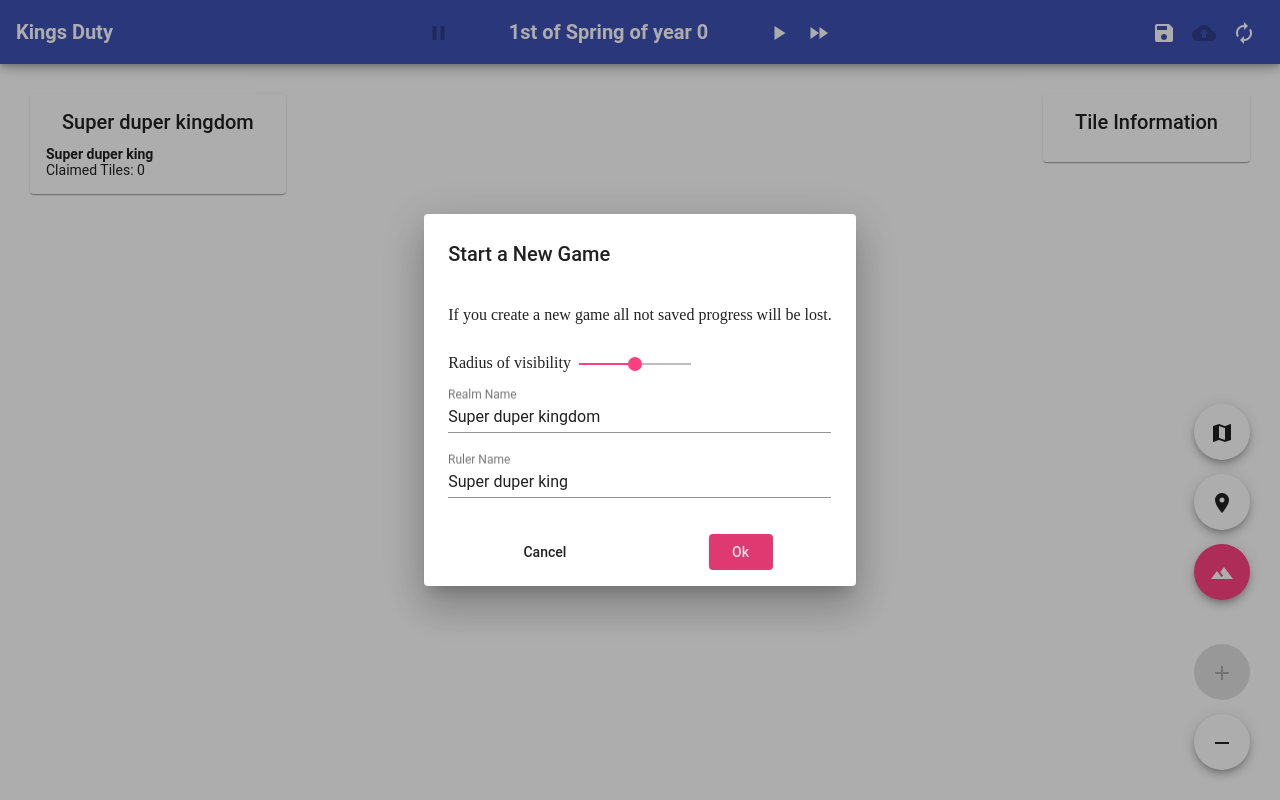
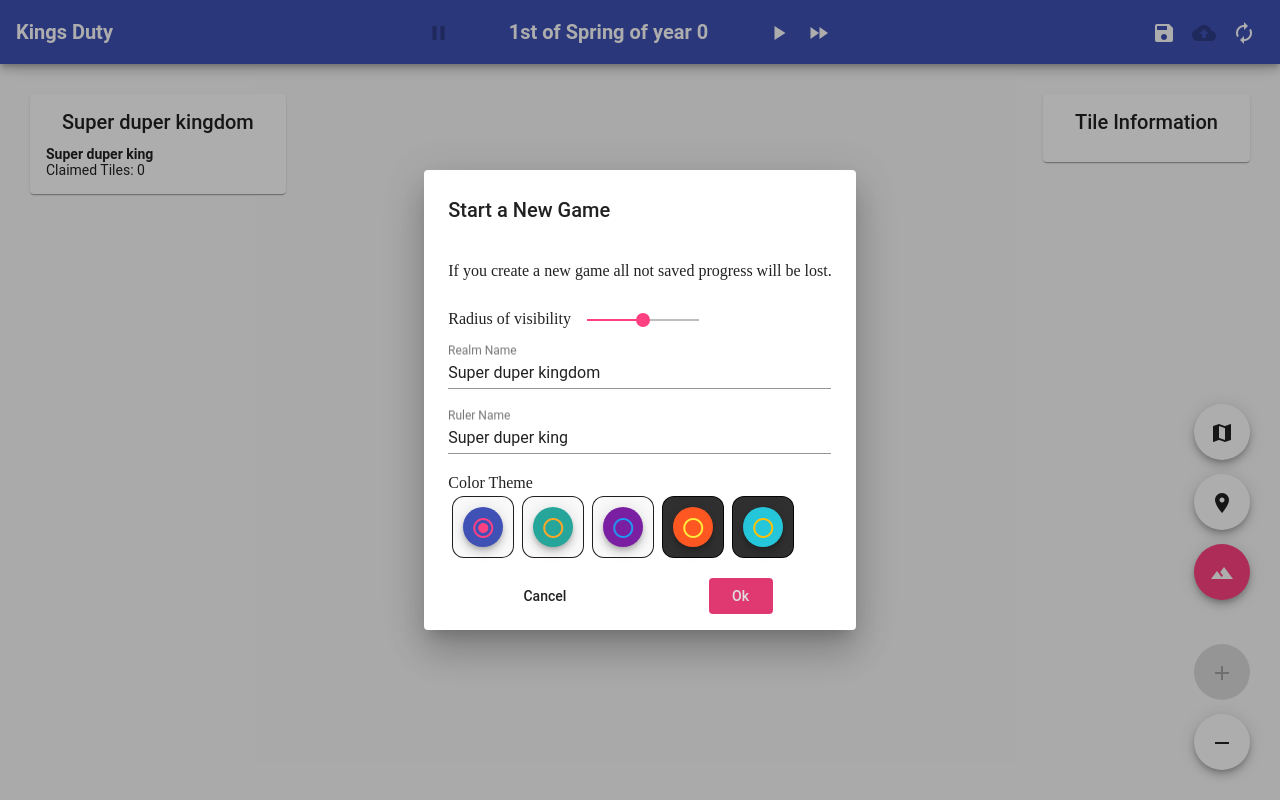
Before and after one commit to zaknafain/kings-duty, an Angular app: page / in a window 1280 px wide. Built offline with nearby package versions, Linux system fonts and the light colour scheme.

Commit message:
Add themes to the game

```diff
--- a/src/app/app.component.ts
+++ b/src/app/app.component.ts
@@ -9,6 +9,9 @@ import { DataService } from './data/data.service';
 import { RealmService } from './realm/realm.service';
 
 import { NewGameDialogComponent } from './new-game-dialog/new-game-dialog.component';
+import { OverlayContainer } from '@angular/cdk/overlay';
+import { ThemeService } from './themes/theme.service';
+import { Theme, defaultTheme } from './themes/theme';
 
 @Component({
   selector: 'app-root',
@@ -21,14 +24,22 @@ import { NewGameDialogComponent } from './new-game-dialog/new-game-dialog.compon
 export class AppComponent {
   visibleRadius = 3;
   realm: Realm;
+  theme: Theme = defaultTheme;
 
   constructor(
+    private matDialog: MatDialog,
+    public overlayContainer: OverlayContainer,
     private tileService: TileService,
     private timeService: TimeService,
     private dataService: DataService,
     private realmService: RealmService,
-    private matDialog: MatDialog
+    private themeService: ThemeService
   ) {
+    this.themeService.theme$.subscribe(theme => {
+      if (this.theme !== theme && theme !== undefined) {
+        this.switchTheme(theme);
+      }
+    });
     this.realmService.playerRealm$.subscribe(realm => {
       this.realm = realm;
     });
@@ -43,7 +54,8 @@ export class AppComponent {
       data: {
         visibleRadius: this.visibleRadius,
         realmName: this.realm.name,
-        rulerName: this.realm.ruler
+        rulerName: this.realm.ruler,
+        colorTheme: this.theme
       }
     });
 
@@ -52,12 +64,19 @@ export class AppComponent {
         this.realmService.playerRealm = {
           name: result.realmName,
           ruler: result.rulerName,
-          size: 0
+          size: 0,
         };
+        this.themeService.theme = result.colorTheme;
         this.visibleRadius = result.visibleRadius;
         this.renewMap();
       }
     });
+  }
+
+  private switchTheme(theme: Theme): void {
+    this.overlayContainer.getContainerElement().parentElement.classList.remove(this.theme.mainClass);
+    this.overlayContainer.getContainerElement().parentElement.classList.add(theme.mainClass);
+    this.theme = theme;
   }
 
   private renewMap(): void {
--- a/src/app/data/data.service.ts
+++ b/src/app/data/data.service.ts
@@ -5,6 +5,7 @@ import { SaveGame } from './save-game';
 import { TileService } from '../map/tile/tile.service';
 import { TimeService } from '../time/time.service';
 import { RealmService } from '../realm/realm.service';
+import { ThemeService } from '../themes/theme.service';
 
 const storageKeyName = 'saveGame';
 const currentVersion = '0.1';
@@ -21,7 +22,8 @@ export class DataService {
   constructor(
     private tileService: TileService,
     private timeService: TimeService,
-    private realmService: RealmService
+    private realmService: RealmService,
+    private themeService: ThemeService
   ) {
     if (localStorage.getItem(storageKeyName)) {
       this.hasData = true;
@@ -30,6 +32,7 @@ export class DataService {
     this.tileService.tiles$.subscribe(() => this.saved = false);
     this.timeService.days$.subscribe(() => this.saved = false);
     this.realmService.playerRealm$.subscribe(() => this.saved = false);
+    this.themeService.theme$.subscribe(() => this.saved = false);
   }
 
   get saved(): boolean {
@@ -72,7 +75,8 @@ export class DataService {
       version: currentVersion,
       tiles: this.tileService.tiles,
       days: this.timeService.days,
-      realm: this.realmService.playerRealm
+      realm: this.realmService.playerRealm,
+      theme: this.themeService.theme
     };
 
     return JSON.stringify(data);
@@ -82,5 +86,6 @@ export class DataService {
     this.tileService.tiles = data.tiles;
     this.timeService.days = data.days;
     this.realmService.playerRealm = data.realm;
+    this.themeService.theme = data.theme;
   }
 }
--- a/src/app/data/save-game.ts
+++ b/src/app/data/save-game.ts
@@ -1,9 +1,11 @@
 import { Tile } from '../map/tile/tile';
 import { Realm } from '../realm/realm';
+import { Theme } from '../themes/theme';
 
 export class SaveGame {
   version: string;
   tiles: Tile[];
   days: number;
   realm: Realm;
+  theme: Theme;
 }
--- a/src/app/new-game-dialog/new-game-dialog.component.html
+++ b/src/app/new-game-dialog/new-game-dialog.component.html
@@ -23,6 +23,17 @@
       <input matInput placeholder="Ruler Name" [(ngModel)]="data.rulerName">
     </mat-form-field>
   </div>
+  <div>
+    <label>Color Theme</label>
+    <div class="themes-container">
+      <div *ngFor="let theme of colorThemes" [ngClass]="theme.backgroundClass">
+        <button mat-mini-fab type="button" color="accent" (click)="checkTheme(theme)" [ngClass]="theme.componentClass">
+          <mat-icon *ngIf="data.colorTheme === theme">radio_button_checked</mat-icon>
+          <mat-icon *ngIf="data.colorTheme !== theme">radio_button_unchecked</mat-icon>
+        </button>
+      </div>
+    </div>
+  </div>
 </div>
 <div mat-dialog-actions class="button-row">
   <button mat-flat-button (click)="cancel()">Cancel</button>
--- a/src/app/new-game-dialog/new-game-dialog.component.scss
+++ b/src/app/new-game-dialog/new-game-dialog.component.scss
@@ -1,5 +1,32 @@
 mat-form-field {
   width: 100%;
+}
+
+mat-slider {
+  margin: 0 8px;
+}
+
+.themes-container {
+  display: flex;
+  flex-direction: row;
+  align-items: center;
+  justify-items: center;
+  justify-content: stretch;
+
+  div {
+    min-width: 60px;
+    max-width: 60px;
+    min-height: 60px;
+    max-height: 60px;
+    border-width: 1px;
+    border-style: solid;
+    border-radius: 12px;
+    display: flex;
+    justify-content: center;
+    align-items: center;
+    flex: 1 1 auto;
+    margin: 4px;
+  }
 }
 
 .button-row {
--- a/src/app/new-game-dialog/new-game-dialog.component.ts
+++ b/src/app/new-game-dialog/new-game-dialog.component.ts
@@ -2,6 +2,8 @@ import { Component, Inject } from '@angular/core';
 import { MatDialogRef, MAT_DIALOG_DATA } from '@angular/material/dialog';
 
 import { NewGameForm } from './new-game-form';
+import { ThemeService } from '../themes/theme.service';
+import { colorThemes, Theme } from '../themes/theme';
 
 @Component({
   selector: 'app-new-game-dialog',
@@ -9,14 +11,21 @@ import { NewGameForm } from './new-game-form';
   styleUrls: ['./new-game-dialog.component.scss']
 })
 export class NewGameDialogComponent {
+  colorThemes: Theme[] = colorThemes;
 
   constructor(
+    public themeService: ThemeService,
     public dialogRef: MatDialogRef<NewGameDialogComponent>,
     @Inject(MAT_DIALOG_DATA) public data: NewGameForm
-  ) {}
+  ) { }
 
   cancel(): void {
     this.dialogRef.close();
   }
 
+  checkTheme(theme: Theme): void {
+    this.themeService.theme = theme;
+    this.data.colorTheme = theme;
+  }
+
 }
--- a/src/app/new-game-dialog/new-game-form.ts
+++ b/src/app/new-game-dialog/new-game-form.ts
@@ -1,5 +1,8 @@
+import { Theme } from '../themes/theme';
+
 export class NewGameForm {
   visibleRadius: number;
   rulerName: string;
   realmName: string;
+  colorTheme: Theme;
 }
--- /dev/null
+++ b/src/app/themes/theme.service.ts
@@ -0,0 +1,22 @@
+import { Injectable } from '@angular/core';
+import { BehaviorSubject } from 'rxjs';
+
+import { defaultTheme, Theme } from './theme';
+
+@Injectable({
+  providedIn: 'root'
+})
+export class ThemeService {
+  private readonly _theme = new BehaviorSubject<Theme>(defaultTheme);
+  readonly theme$ = this._theme.asObservable();
+
+  constructor() { }
+
+  get theme(): Theme {
+    return this._theme.getValue();
+  }
+  set theme(theme: Theme) {
+    this._theme.next(theme);
+  }
+
+}
--- /dev/null
+++ b/src/app/themes/theme.ts
@@ -0,0 +1,35 @@
+export class Theme {
+  mainClass: string;
+  backgroundClass: string;
+  componentClass: string;
+}
+
+export const colorThemes: Theme[] = [
+  {
+    mainClass: 'light-indigo-pink',
+    componentClass: 'light-indigo-pink-colors',
+    backgroundClass: 'light-theme-background'
+  },
+  {
+    mainClass: 'light-teal-orange',
+    componentClass: 'light-teal-orange-colors',
+    backgroundClass: 'light-theme-background'
+  },
+  {
+    mainClass: 'light-purple-blue',
+    componentClass: 'light-purple-blue-colors',
+    backgroundClass: 'light-theme-background'
+  },
+  {
+    mainClass: 'dark-deep-orange-yellow',
+    componentClass: 'dark-deep-orange-yellow-colors',
+    backgroundClass: 'dark-theme-background'
+  },
+  {
+    mainClass: 'dark-cyan-amber',
+    componentClass: 'dark-cyan-amber-colors',
+    backgroundClass: 'dark-theme-background'
+  }
+];
+
+export const defaultTheme: Theme = colorThemes[0];
--- a/src/index.html
+++ b/src/index.html
@@ -9,7 +9,7 @@
   <link href="https://fonts.googleapis.com/icon?family=Material+Icons" rel="stylesheet">
   <link rel="icon" type="image/x-icon" href="favicon.ico">
 </head>
-<body>
+<body class="mat-app-background">
   <app-root></app-root>
 </body>
 </html>
--- a/src/styles.scss
+++ b/src/styles.scss
@@ -1,4 +1,84 @@
-@import "~@angular/material/prebuilt-themes/indigo-pink.css";
+@import '~@angular/material/theming';
+@include mat-core();
+
+// The default theme: Light Indigo Pink.
+$light-indigo-pink-primary: mat-palette($mat-indigo);
+$light-indigo-pink-accent:  mat-palette($mat-pink, A200, A100, A400);
+$light-indigo-pink-theme:   mat-light-theme($light-indigo-pink-primary, $light-indigo-pink-accent);
+
+@include angular-material-theme($light-indigo-pink-theme);
+
+.light-indigo-pink {
+  @include angular-material-theme($light-indigo-pink-theme);
+}
+.light-indigo-pink-colors {
+  background-color: map-get($mat-indigo, 500) !important;
+  color: map-get($mat-pink, A200) !important;
+}
+
+// Alternate theme: Dark Teal Amber.
+$dark-cyan-amber-primary: mat-palette($mat-cyan, 400, 200, 700);
+$dark-cyan-amber-accent:  mat-palette($mat-amber, 500, 100, A700);
+$dark-cyan-amber-warn:    mat-palette($mat-deep-orange);
+$dark-cyan-amber-theme:   mat-dark-theme($dark-cyan-amber-primary, $dark-cyan-amber-accent, $dark-cyan-amber-warn);
+
+.dark-cyan-amber {
+  @include angular-material-theme($dark-cyan-amber-theme);
+}
+.dark-cyan-amber-colors {
+  background-color: map-get($mat-cyan, 400) !important;
+  color: map-get($mat-amber, 500) !important;
+}
+
+// Alternate theme: Light Teal Orange.
+$light-teal-orange-primary: mat-palette($mat-teal, 400, A200, 700);
+$light-teal-orange-accent:  mat-palette($mat-orange, 400, A100, 800);
+$light-teal-orange-warn:    mat-palette($mat-deep-orange);
+$light-teal-orange-theme:   mat-light-theme($light-teal-orange-primary, $light-teal-orange-accent, $light-teal-orange-warn);
+
+.light-teal-orange {
+  @include angular-material-theme($light-teal-orange-theme);
+}
+.light-teal-orange-colors {
+  background-color: map-get($mat-teal, 400) !important;
+  color: map-get($mat-orange, 400) !important;
+}
+
+// Alternate theme: Light Purple Blue.
+$light-purple-blue-primary: mat-palette($mat-purple, 700, 400, 900);
+$light-purple-blue-accent:  mat-palette($mat-blue, 500, 300, 900);
+$light-purple-blue-warn:    mat-palette($mat-deep-orange);
+$light-purple-blue-theme:   mat-light-theme($light-purple-blue-primary, $light-purple-blue-accent, $light-purple-blue-warn);
+
+.light-purple-blue {
+  @include angular-material-theme($light-purple-blue-theme);
+}
+.light-purple-blue-colors {
+  background-color: map-get($mat-purple, 700) !important;
+  color: map-get($mat-blue, 500) !important;
+}
+
+
+// Alternate theme: Dark Deep Orange Yellow.
+$dark-deep-orange-yellow-primary: mat-palette($mat-deep-orange, 500, 300, A700);
+$dark-deep-orange-yellow-accent:  mat-palette($mat-yellow, 500, 200, 800);
+$dark-deep-orange-yellow-warn:    mat-palette($mat-red);
+$dark-deep-orange-yellow-theme:   mat-dark-theme($dark-deep-orange-yellow-primary, $dark-deep-orange-yellow-accent, $dark-deep-orange-yellow-warn);
+
+.dark-deep-orange-yellow {
+  @include angular-material-theme($dark-deep-orange-yellow-theme);
+}
+.dark-deep-orange-yellow-colors {
+  background-color: map-get($mat-deep-orange, 500) !important;
+  color: map-get($mat-yellow, 500) !important;
+}
+
+.light-theme-background {
+  background-color: map-get($mat-light-theme-background, background);
+}
+.dark-theme-background {
+  background-color: map-get($mat-dark-theme-background, background);
+}
 
 body, html {
   height: 100%;
```
Also changed, not shown: 2 other files (tests, documents, lock files or other folders).
